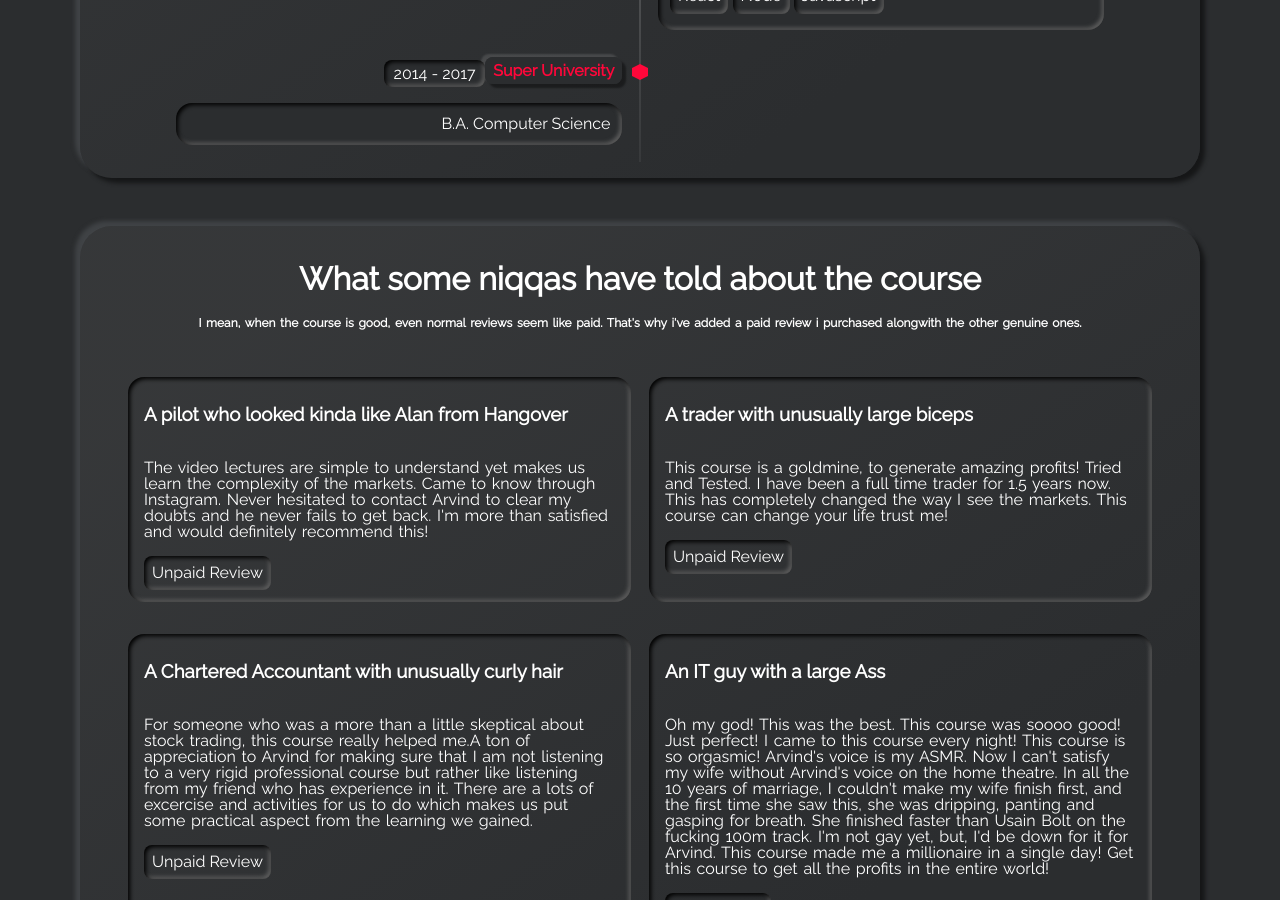
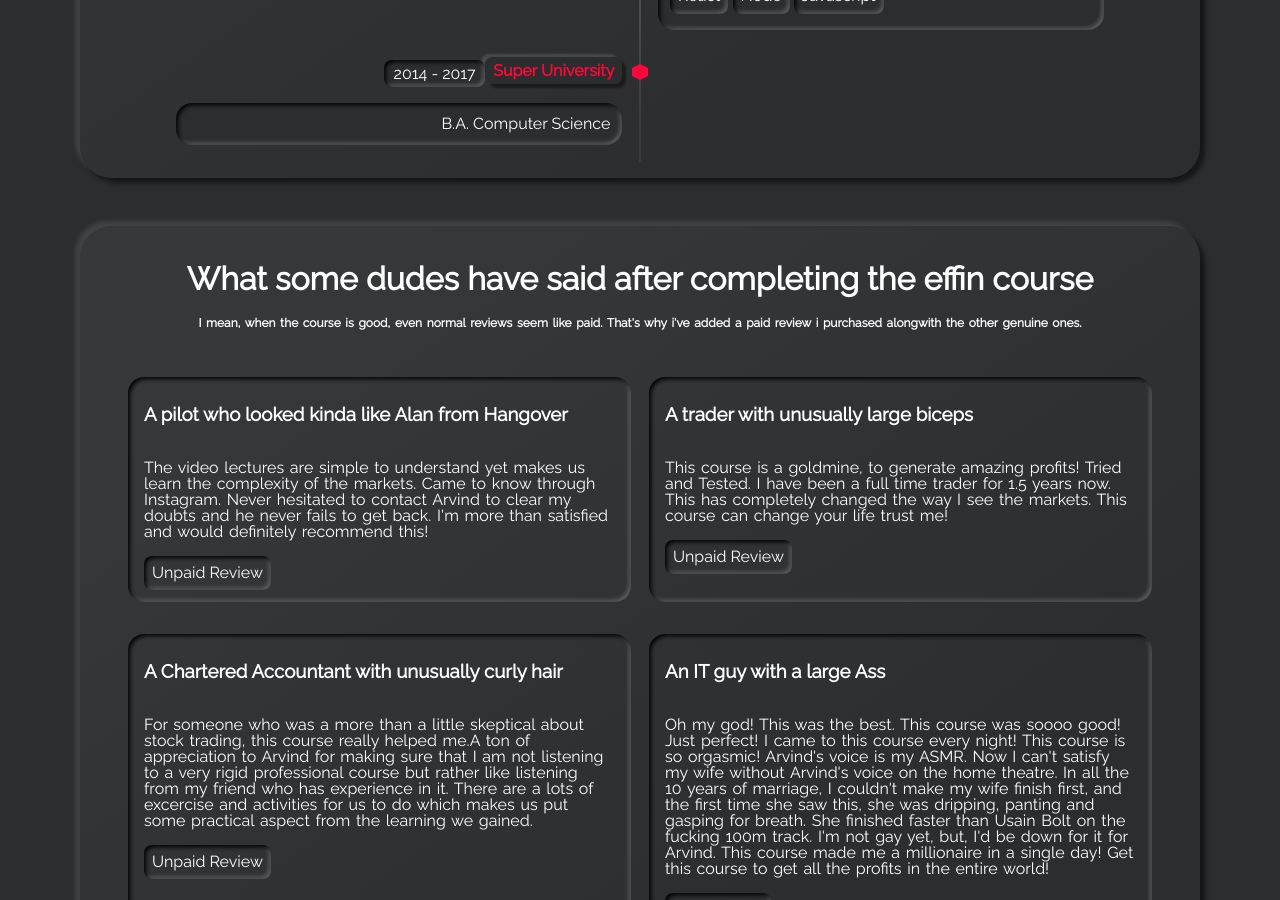
Before and after one commit to schoolofstonks/schoolofstonks, a Jekyll site: the page built from index.html, in a window 1280 px wide and 900 px high, scrolled down 2722 px. Built offline with Jekyll 4.4.1, drawn with Linux system fonts in a browser that asks for light colours.

Commit message:
Update _config.yml

```diff
--- a/_config.yml
+++ b/_config.yml
@@ -65,7 +65,7 @@ show_projects_card: true
 # > setting this to false, will omit your listed projects
 show_projects: true
 # projects_title: The will be displayed as the title of your projects
-projects_title: What some niqqas have told about the course<br><p style="font-size:12px">I mean, when the course is good, even normal reviews seem like paid. That's why i've added a paid review i purchased alongwith the other genuine ones.</p>
+projects_title: What some dudes have said after completing the effin course<br><p style="font-size:12px">I mean, when the course is good, even normal reviews seem like paid. That's why i've added a paid review i purchased alongwith the other genuine ones.</p>
 # show_os_projects:
 # > setting this to true, will display your public projects on github
 # > setting this to false, will omit your public projects on github
```
